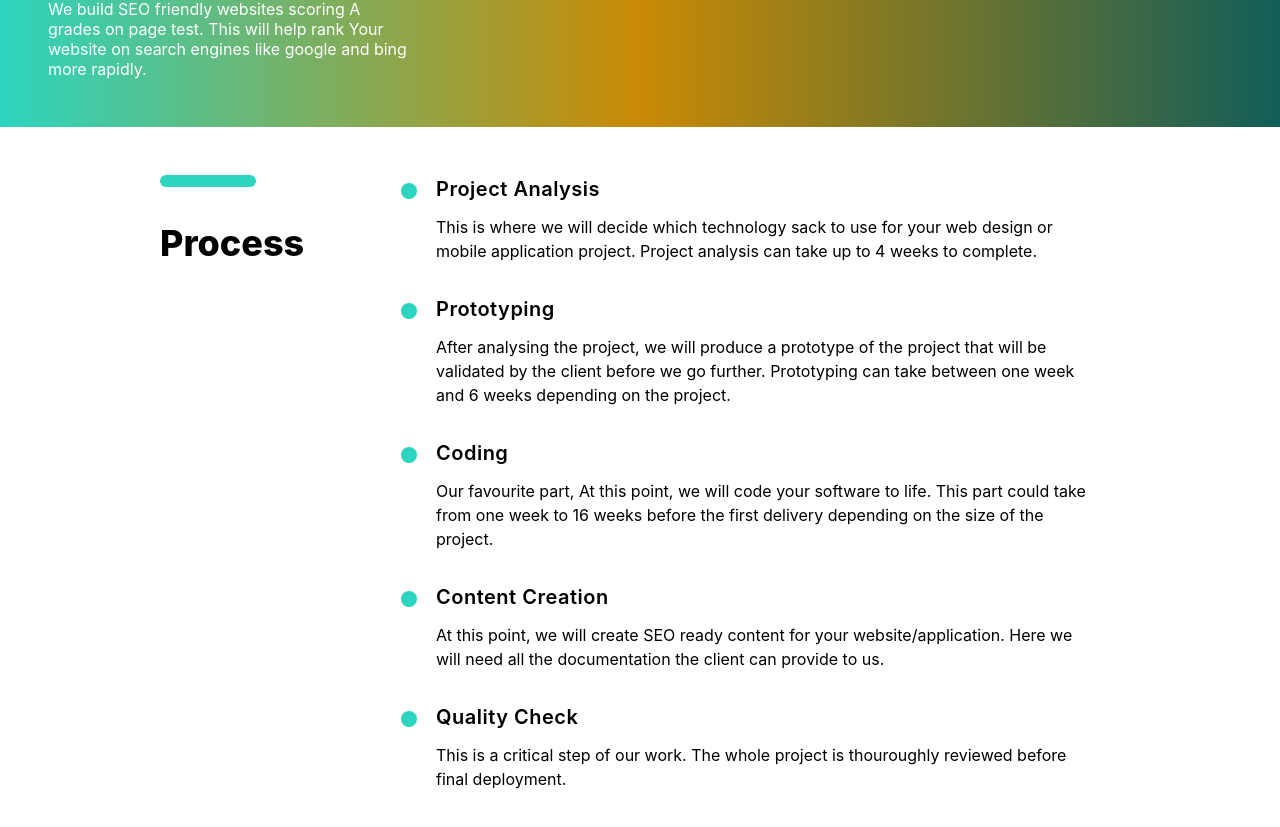
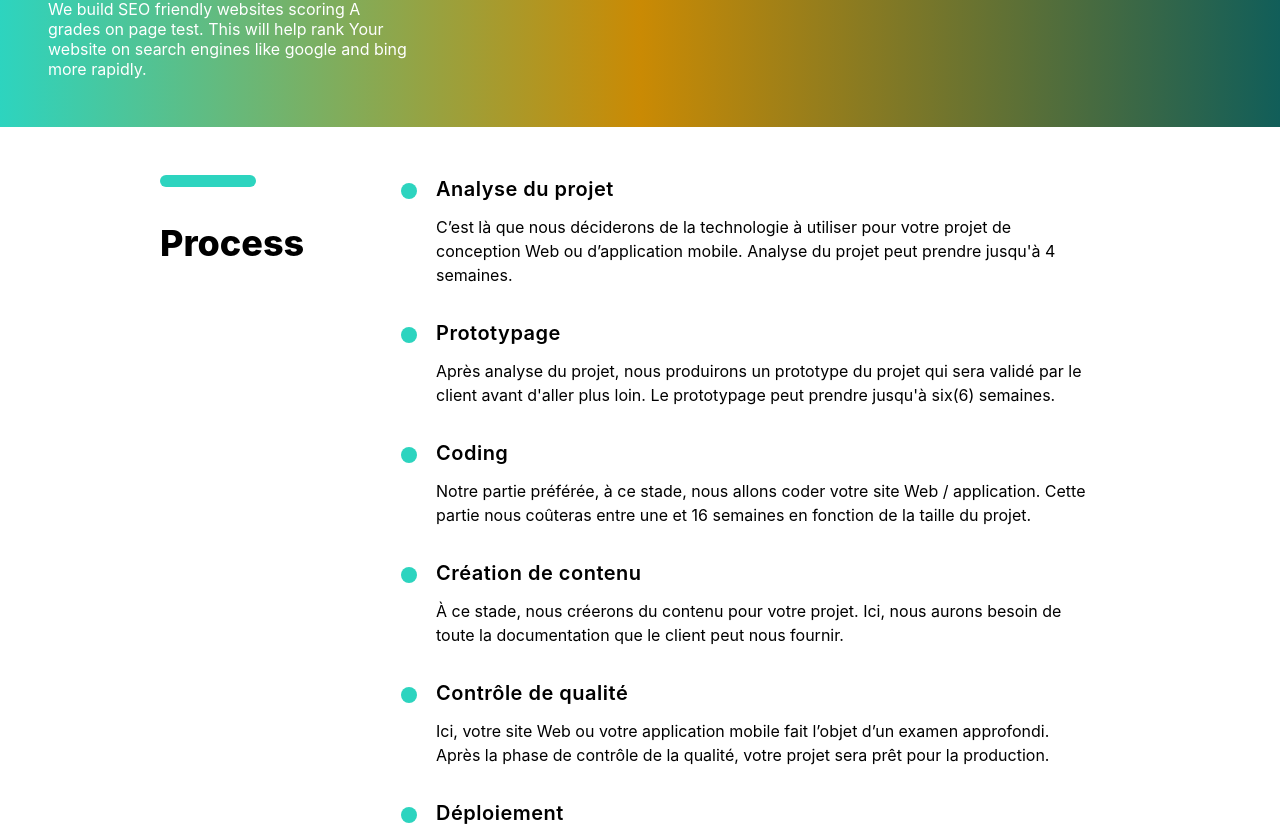
Before and after one commit to kamicodaxe/bogital.com, a Next.js app: page / in a window 1280 px wide. Shown: the part 2584-3411 px from the top of the page. Built offline with nearby package versions, Linux system fonts and the light colour scheme; no server answers.

Commit message:
- Updated pages/index

```diff
--- a/pages/index.tsx
+++ b/pages/index.tsx
@@ -27,7 +27,7 @@ const Home: NextPage<Props> = ({ data }) => {
       <Partners />
       <CTA />
       <Services />
-      <Process />
+      <Process locale={locale as string} />
       <FAQ locale={locale as string} />
       <BlogPreview locale={locale as string} />
       <JoinNewsLetter locale={locale as string} />
```
